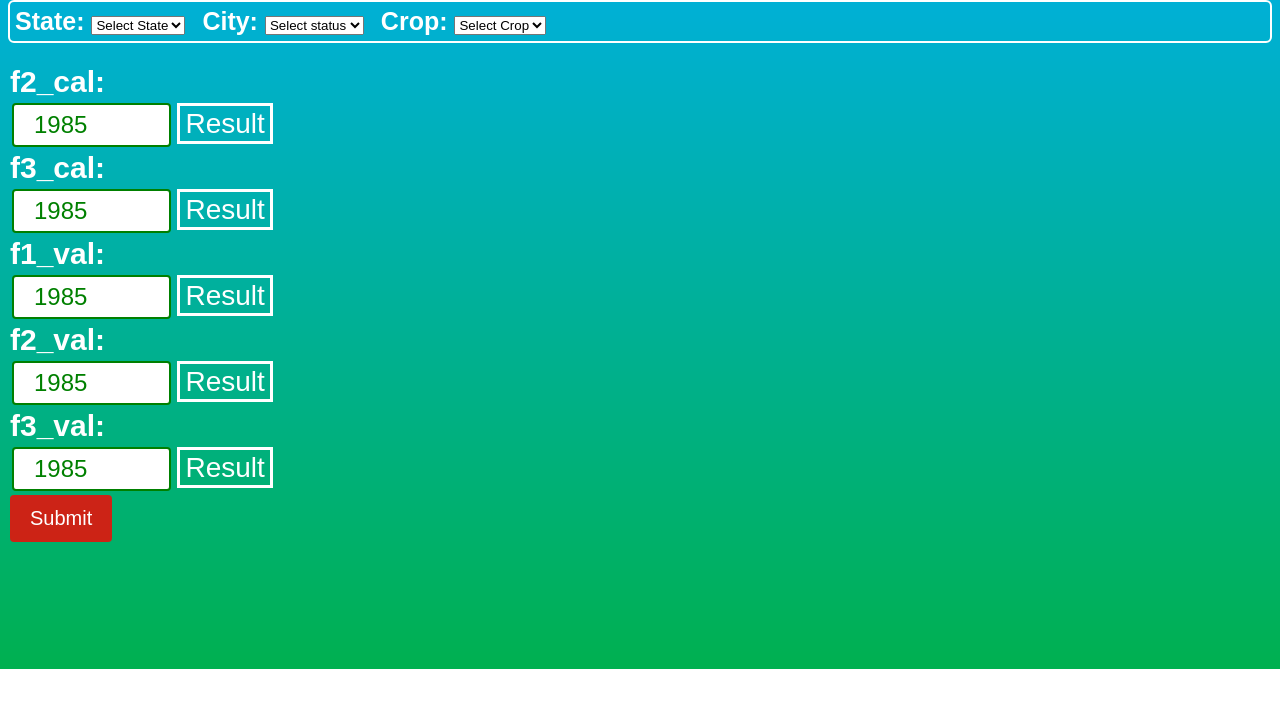
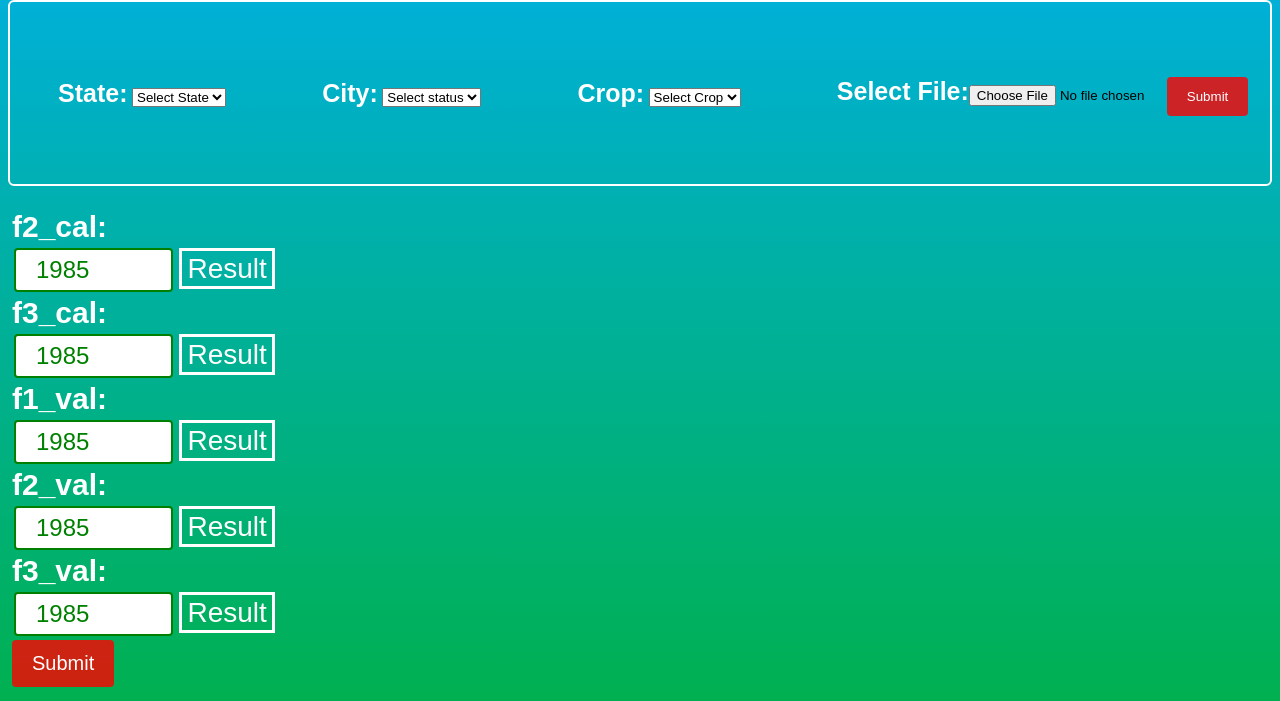
Before and after one commit to deepakgarg08/python-crop-calc-gui, a Flask app: page / in a window 1280 px wide. Shown: the part 131-832 px from the top of the page. Before the commit the page ends 800 px from the top, so only its background shows below. Run offline with Flask 2, Linux system fonts and the light colour scheme.

Commit message:
working fine with comments added

```diff
--- a/app.py
+++ b/app.py
@@ -23,57 +23,35 @@ from flask_cors import CORS
 
 
 # In[2]:
-
-
-df = pd.read_csv('database.csv')
+# xls, df1_Z141, df2_Z351, df3_Z231, df4_Z121, df5_Z251, df6_Z31, df = None, None, None, None, None, None, None, None
+# xls = pd.ExcelFile('Corrected.xlsx')
+# df1_Z141 = pd.read_excel(xls, 'Sheet9')
+# df2_Z351 = pd.read_excel(xls, 'Sheet17')
+# df3_Z231 = pd.read_excel(xls, 'Sheet12')
+# df4_Z121 = pd.read_excel(xls, 'Sheet7')
+# df5_Z251 = pd.read_excel(xls, 'Sheet14')
+# df6_Z31 = pd.read_excel(xls, 'Sheet3')
+# df = pd.read_excel(xls)
 
 
 # In[3]:
 
 
-new_header = df.iloc[0]
-df = df[1:]
-df.columns = new_header
+# new_header = df.iloc[0]
+# df = df[1:]
+# df.columns = new_header
 res = {}
-
 
 # In[4]:
 
 
-df.head()
+# df.head()
 
 
 # In[ ]:
 
 
-def calculateCalibrationValidation(f2_cal,f3_cal,f1_val,f2_val,f3_val):
-    #f2_yield calibration
-    if (f2_cal):
-        f2_yield = 1545.24 + float(df.loc[f2_cal]['Z141']) * 0.3971 + float(df.loc[f2_cal]['Z351']) * 0.1693 + f2_cal * 50.53
-        res["f2_yield_calib"] = round(f2_yield, 2)
 
-    #f3_yield ... calibration
-    if (f3_cal):
-        f3_yield = 1406.01+ float(df.loc[f3_cal]['Z231']) * 0.685 + float(df.loc[f3_cal]['Z141']) * 0.353 + f3_cal * 50.11
-        res["f3_yield_calib"] =  round(f3_yield, 2)
-
-    #fi_yield...validation
-    if (f1_val):
-        f1_yield = 2566.3 + float(df.loc[f1_val]['Z121']) * 2.525 + float(df.loc[f1_val]['Z31']) * 21.8 + f1_val * 47.43
-        res["f1_yield_valid"] = round(f1_yield, 2)
-
-    #fi_yield...validation
-    if (f2_val):
-        f2_yield = 2327.93 + float(df.loc[f2_val]['Z231']) * 1.15 + float(df.loc[f2_val]['Z251']) * 0.45 + f2_val * 47.60
-        res["f2_yield_valid"] =   round(f2_yield, 2)
-
-    #fi_yield...validation
-    if (f3_val):
-        f3_yield = 2163.26 + float(df.loc[f3_val]['Z141']) * 0.25 + float(df.loc[f3_val]['Z351']) * 0.16+ f3_val * 48.11
-        res["f3_yield_valid"] =     round(f3_yield, 2)
-
-    print("result is :" , res)
-    return res
 
 app = Flask(__name__)
 CORS(app)
@@ -84,6 +62,51 @@ def index():
 	# return "ohh yeah!!"
 	return render_template("index.html")
 
+@app.route("/upload", methods = ['GET', 'POST'])
+def uploader():
+    if request.method == 'POST':
+        global xls, df1_Z141, df2_Z351, df3_Z231, df4_Z121, df5_Z251, df6_Z31
+        xls = df1_Z141 = df2_Z351 = df3_Z231 = df4_Z121 = df5_Z251 = df6_Z31 = None
+        f = request.files['file']
+        xls = pd.ExcelFile(f)
+        df1_Z141 = pd.read_excel(xls, 'Sheet9')
+        df2_Z351 = pd.read_excel(xls, 'Sheet17')
+        df3_Z231 = pd.read_excel(xls, 'Sheet12')
+        df4_Z121 = pd.read_excel(xls, 'Sheet7')
+        df5_Z251 = pd.read_excel(xls, 'Sheet14')
+        df6_Z31 = pd.read_excel(xls, 'Sheet3')
+    return render_template("index.html")
+
+def calculateCalibrationValidation(f2_cal,f3_cal,f1_val,f2_val,f3_val):
+    #f2_yield calibration
+    if (f2_cal):
+        f2_yield = 1545.24 + float(df1_Z141.loc[f2_cal]['Z141']) * 0.3971 + float(df2_Z351.loc[f2_cal]['Z351']) * 0.1693 + f2_cal * 50.53
+        res["f2_yield_calib"] = round(f2_yield, 2)
+        print("z141")
+        print(df1_Z141.loc[f2_cal]['Z141'])
+
+    #f3_yield ... calibration
+    if (f3_cal):
+        f3_yield = 1406.01+ float(df3_Z231.loc[f3_cal]['Z231']) * 0.685 + float(df1_Z141.loc[f3_cal]['Z141']) * 0.353 + f3_cal * 50.11
+        res["f3_yield_calib"] =  round(f3_yield, 2)
+
+    #fi_yield...validation
+    if (f1_val):
+        f1_yield = 2566.3 + float(df4_Z121.loc[f1_val]['Z121']) * 2.525 + float(df6_Z31.loc[f1_val]['Z31']) * 21.8 + f1_val * 47.43
+        res["f1_yield_valid"] = round(f1_yield, 2)
+
+    #fi_yield...validation
+    if (f2_val):
+        f2_yield = 2327.93 + float(df3_Z231.loc[f2_val]['Z231']) * 1.15 + float(df5_Z251.loc[f2_val]['Z251']) * 0.45 + f2_val * 47.60
+        res["f2_yield_valid"] =   round(f2_yield, 2)
+
+    #fi_yield...validation
+    if (f3_val):
+        f3_yield = 2163.26 + float(df1_Z141.loc[f3_val]['Z141']) * 0.25 + float(df2_Z351.loc[f3_val]['Z351']) * 0.16+ f3_val * 48.11
+        res["f3_yield_valid"] =     round(f3_yield, 2)
+
+    print("result is :" , res)
+    return res
 
 @app.route('/calc',methods=['POST'])
 def createEmp():
@@ -96,11 +119,9 @@ def createEmp():
     return result
 
 
-
-
-
 if __name__ == '__main__':
     app.run(debug=True)
+    # app.run(debug=True,host='0.0.0.0', port=3000)
 
 
 # In[ ]:
@@ -109,18 +130,3 @@ if __name__ == '__main__':
 # [f2_cal,f3_cal,f1_val,f2_val,f3_val] = int(input()),int(input()),int(input()),int(input()),int(input())
 # result = calculateCalibrationValidation(f2_cal,f3_cal,f1_val,f2_val,f3_val)
 # print(result)
-
-
-# In[ ]:
-
-
-
-
-
-# In[ ]:
-
-
-
-
-
-# In[ ]:
--- a/templates/index.html
+++ b/templates/index.html
@@ -6,9 +6,10 @@
     <script src="https://ajax.googleapis.com/ajax/libs/jquery/3.4.1/jquery.min.js"></script>
     <title>Fasal Project</title>
     <style>
-        html{
+        html {
             min-height: 100%;
         }
+
         input[type=number] {
 
             padding: 12px 20px;
@@ -20,7 +21,7 @@
         }
 
         body {
-            background-image: linear-gradient(#00b0f0,#00b050);
+            background-image: linear-gradient(#00b0f0, #00b050);
             background-repeat: no-repeat;
             height: 100%;
             background-position: center;
@@ -60,7 +61,7 @@
             cursor: pointer;
             border: 2px solid;
             border-radius: 4px;
-            color : green;
+            color: green;
             font-size: x-large;
         }
 
@@ -68,51 +69,69 @@
         h3 {
             text-align: center;
         }
-        span#resultdata{
+
+        span#resultdata {
             color: white;
             font-size: 28px;
             border: 3px solid white;
             padding: 2px 5px 2px 5px;
 
         }
-        #labelcolor{
-            color:white;
+
+        #labelcolor {
+            color: white;
             font-size: 30px;
             font-weight: bold;
         }
-        .label{
+
+        .label {
             color: white;
             font-size: 25px;
             font-weight: bold;
         }
-        .category_div{
+
+        .category_div {
             display: inline;
             padding: 2px 5px 2px 5px;
-            margin:auto;
+            margin: auto;
         }
-        .main{
+
+        .main {
             margin: 20px 0px 10px 0px;
             display: block;
         }
-        #dropdown-div{
+
+        #dropdown-div {
             border: 2px solid white;
             border-radius: 6px;
             padding: 5px 0 5px 0;
         }
-        .header{
+
+        .header {
             text-align: center;
         }
-        #heading{
+
+        #heading {
             color: white;
             font-size: 48px;
         }
-        option{
+
+        option {
             font-size: large;
         }
-        .btn{
+
+        .btn {
             font-size: 20px;
         }
-
+        #form-submit-btn{
+            position: relative;
+            left: 330px;
+            top: -45px;
+        }
+        #file-upload-div {
+            padding-top: 70px;
+            justify-content: space-between;
+        }
     </style>
     <title>Title</title>
 </head>
@@ -123,65 +142,80 @@
             FASAL Project
         </h1>
     </div>
-    <div id="dropdown-div">
-        <div class="category_div" id="category_div"><span class="label">State:<span/>
-            <select id="source" name="source" onchange="javascript: dynamicdropdown(this.options[this.selectedIndex].value);">
+    <div id="dropdown-div" style="display: flex;">
+        <div class="category_div" id="category_div"><span class="label">State:</span>
+                <select id="source" name="source"
+                    onchange="javascript: dynamicdropdown(this.options[this.selectedIndex].value);">
                     <option value="">Select State</option>
                     <option value="delhi" id="delhi">Delhi</option>
                     <!-- <option value="haryana">Haryana</option>
             <option value="punjab">Punjab</option> -->
                 </select>
         </div>
-        <div class="category_div" id="sub_category_div"><span class="label">City:<span/>
+        <div class="category_div" id="sub_category_div"><span class="label">City:</span>
                 <script type="text/javascript" language="JavaScript">
                     document.write('<select name="status" id="status"><option value="">Select status</option></select>')
                 </script>
         </div>
-        <div class="category_div" id="crop-category_div" ><span class="label">Crop:<span/>
-            <select id="source" name="source" onchange="javascript: dynamicdropdown(this.options[this.selectedIndex].value);">
+
+        <div class="category_div" id="crop-category_div"><span class="label">Crop:</span>
+                <select id="source" name="source"
+                    onchange="javascript: dynamicdropdown(this.options[this.selectedIndex].value);">
                     <option value="">Select Crop</option>
                     <option value="wheat">Wheat</option>
                 </select>
         </div>
+
+        <div class="category_div" id="file-upload-div">
+            <form method="POST" action="/upload" enctype="multipart/form-data" class="submit"/>
+            <span class="label">Select File:</span><input type="file" name="file" />
+            <p><input type="submit" value="Submit" id="form-submit-btn"/></p>
+            </form>
+        </div>
     </div>
 
     <div class="main">
-        <label for="f2_cal" id = "labelcolor">f2_cal:</label><br>
 
-        <input type="number" id="f2_cal" class="commonstyle" name="f2_cal" placeholder="1985-2020" value="1985" min=1985
-            max=2020>
-        <span id = "resultdata" >Result</span>
+
+        <div>
+
+            <label for="f2_cal" id="labelcolor">f2_cal:</label><br>
+
+            <input type="number" id="f2_cal" class="commonstyle" name="f2_cal" placeholder="1985-2020" value="1985"
+                min=1985 max=2020>
+            <span id="resultdata">Result</span>
             <br>
-        <label for="f3_cal"  id = "labelcolor" >f3_cal:</label><br>
-        <input type="number" id="f3_cal" name="f3_cal" class="commonstyle" placeholder="1985-2020" value="1985" min=1985
-            max=2020>
-        <span id = "resultdata">Result</span>
+            <label for="f3_cal" id="labelcolor">f3_cal:</label><br>
+            <input type="number" id="f3_cal" name="f3_cal" class="commonstyle" placeholder="1985-2020" value="1985"
+                min=1985 max=2020>
+            <span id="resultdata">Result</span>
 
             <br>
-        <label for="f1_val" id = "labelcolor" >f1_val:</label><br>
-        <input type="number" id="f1_val" name="f1_val" class="commonstyle" placeholder="1985-2020"  value="1985" min=1985
-            max=2020>
-        <span id = "resultdata">Result</span>
+            <label for="f1_val" id="labelcolor">f1_val:</label><br>
+            <input type="number" id="f1_val" name="f1_val" class="commonstyle" placeholder="1985-2020" value="1985"
+                min=1985 max=2020>
+            <span id="resultdata">Result</span>
 
             <br>
-        <label for="f2_val" id = "labelcolor" >f2_val:</label><br>
-        <input type="number" id="f2_val" name="f2_val" class="commonstyle" placeholder="1985-2020" value="1985" min=1985
-            max=2020>
-        <span id = "resultdata">Result</span>
+            <label for="f2_val" id="labelcolor">f2_val:</label><br>
+            <input type="number" id="f2_val" name="f2_val" class="commonstyle" placeholder="1985-2020" value="1985"
+                min=1985 max=2020>
+            <span id="resultdata">Result</span>
 
             <br>
-        <label for="f3_val" id = "labelcolor" >f3_val:</label><br>
-        <input type="number" id="f3_val" name="f3_val" class="commonstyle" placeholder="1985-2020" value="1985" min=1985
-            max=2020>
-        <span id = "resultdata">Result</span>
+            <label for="f3_val" id="labelcolor">f3_val:</label><br>
+            <input type="number" id="f3_val" name="f3_val" class="commonstyle" placeholder="1985-2020" value="1985"
+                min=1985 max=2020>
+            <span id="resultdata">Result</span>
 
             <br>
             <input type="submit" value="Submit" class="btn btn-primary" onclick="onSubmit()">
+        </div>
 
     </div>
 
     <!-- none -->
-    <div  id= "table" style="display:none">
+    <div id="table" style="display:none">
         <table style="border: 5px solid black; text-align: center; ">
             <tr>
                 <th></th>
@@ -206,33 +240,31 @@
         </table>
     </div>
     <script>
-        function dynamicdropdown(listindex)
-        {
-            switch (listindex)
-            {
-            case "delhi" :
-                document.getElementById("status").options[0]=new Option("Select City","");
-                document.getElementById("status").options[1]=new Option("Central Delhi","delhi-ho");
-                document.getElementById("status").options[2]=new Option("East Delhi","east-delhi");
-                document.getElementById("status").options[3]=new Option("South Delhi","south-delhi");
-                document.getElementById("status").options[4]=new Option("North Delhi","north-delhi");
-                document.getElementById("status").options[5]=new Option("West Delhi","west-delhi");
+        function dynamicdropdown(listindex) {
+            switch (listindex) {
+                case "delhi":
+                    document.getElementById("status").options[0] = new Option("Select City", "");
+                    document.getElementById("status").options[1] = new Option("Central Delhi", "delhi-ho");
+                    document.getElementById("status").options[2] = new Option("East Delhi", "east-delhi");
+                    document.getElementById("status").options[3] = new Option("South Delhi", "south-delhi");
+                    document.getElementById("status").options[4] = new Option("North Delhi", "north-delhi");
+                    document.getElementById("status").options[5] = new Option("West Delhi", "west-delhi");
                     break;
-            case "haryana" :
-                document.getElementById("status").options[0]=new Option("Select City","");
-                document.getElementById("status").options[1]=new Option("Haryana BO","haryana-bo");
-                document.getElementById("status").options[2]=new Option("Karnal","karnal");
-                document.getElementById("status").options[3]=new Option("Hissar","hissar");
-                document.getElementById("status").options[4]=new Option("","");
-                document.getElementById("status").options[5]=new Option("","");
+                case "haryana":
+                    document.getElementById("status").options[0] = new Option("Select City", "");
+                    document.getElementById("status").options[1] = new Option("Haryana BO", "haryana-bo");
+                    document.getElementById("status").options[2] = new Option("Karnal", "karnal");
+                    document.getElementById("status").options[3] = new Option("Hissar", "hissar");
+                    document.getElementById("status").options[4] = new Option("", "");
+                    document.getElementById("status").options[5] = new Option("", "");
                     break;
-            case "punjab" :
-                document.getElementById("status").options[0]=new Option("Select City","");
-                document.getElementById("status").options[1]=new Option("Punajb BO","punjab-bo");
-                document.getElementById("status").options[2]=new Option("Patiala","patiala");
-                document.getElementById("status").options[3]=new Option("Amritsar","amritsar");
-                document.getElementById("status").options[4]=new Option("","");
-                document.getElementById("status").options[5]=new Option("","");
+                case "punjab":
+                    document.getElementById("status").options[0] = new Option("Select City", "");
+                    document.getElementById("status").options[1] = new Option("Punajb BO", "punjab-bo");
+                    document.getElementById("status").options[2] = new Option("Patiala", "patiala");
+                    document.getElementById("status").options[3] = new Option("Amritsar", "amritsar");
+                    document.getElementById("status").options[4] = new Option("", "");
+                    document.getElementById("status").options[5] = new Option("", "");
                     break;
             }
 
@@ -241,11 +273,11 @@
         function onSubmit() {
 
             let formjson = {};
-            let f2_cal = parseInt($('#f2_cal').val().trim())-1984
-            let f3_cal = parseInt($("#f3_cal").val().trim())-1984
-            let f1_val = parseInt($("#f1_val").val().trim())-1984
-            let f2_val = parseInt($("#f2_val").val().trim())-1984
-            let f3_val = parseInt($("#f3_val").val().trim())-1984
+            let f2_cal = parseInt($('#f2_cal').val().trim()) - 1984
+            let f3_cal = parseInt($("#f3_cal").val().trim()) - 1984
+            let f1_val = parseInt($("#f1_val").val().trim()) - 1984
+            let f2_val = parseInt($("#f2_val").val().trim()) - 1984
+            let f3_val = parseInt($("#f3_val").val().trim()) - 1984
 
             formjson.f2_cal = f2_cal;
             formjson.f3_cal = f3_cal;
@@ -282,6 +314,16 @@
         }
     </script>
 
+    <script>
+        $(function () {
+            $('.submit').on('submit', function (event) {
+                // event.preventDefault();
+                alert("File Uploaded successfully, now check the stats below");
+                window.location.href = 'index.html';
+            });
+        });
+    </script>
+
 </body>
 
 </html>
```
Also changed, not shown: database.csv (+20 -21 lines), 1 other file. Lines whose indentation alone changed are shown as unchanged.
